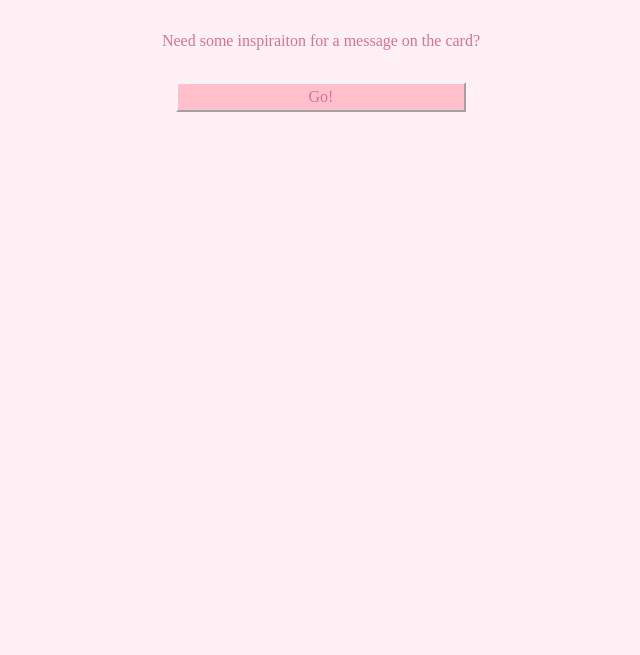
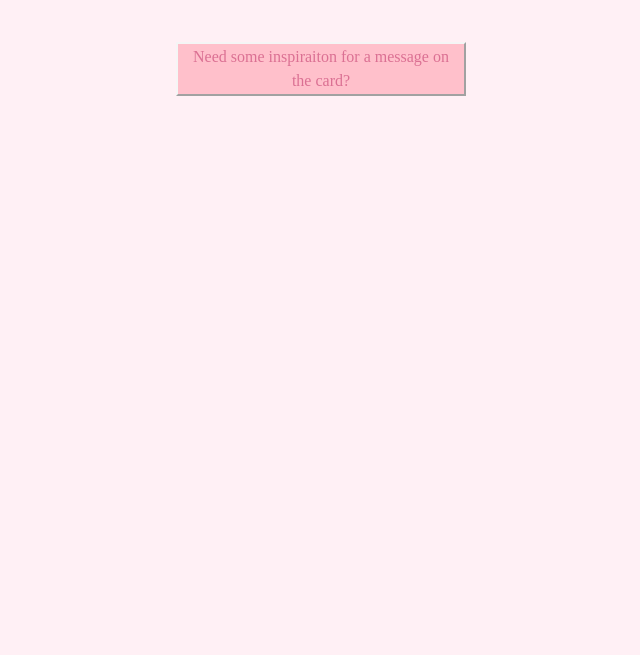
Before and after one commit to edengilligan/GA-Project-1---Gift-Guide, a plain HTML site: page Project V1/index.html in a window 1280 px wide. Shown: the part 145-800 px from the top of the page, without its empty margins (319-959 px from the left). Drawn offline with nearby package versions, Linux system fonts and the light colour scheme; a web font is replaced by a local one.

Commit message:
api button styling change

```diff
--- a/Project V1/index.html
+++ b/Project V1/index.html
@@ -30,8 +30,8 @@
 <div id="container"></div>
 
 <div id="greetingCard"
-<p>Need some inspiraiton for a message on the card?</p>
-    <button id="call-api-btn">Go!</button>
+<p></p>
+    <button id="call-api-btn">Need some inspiraiton for a message on the card?</button>
       </div>
 
       <p id="answer-label"></p>
```
